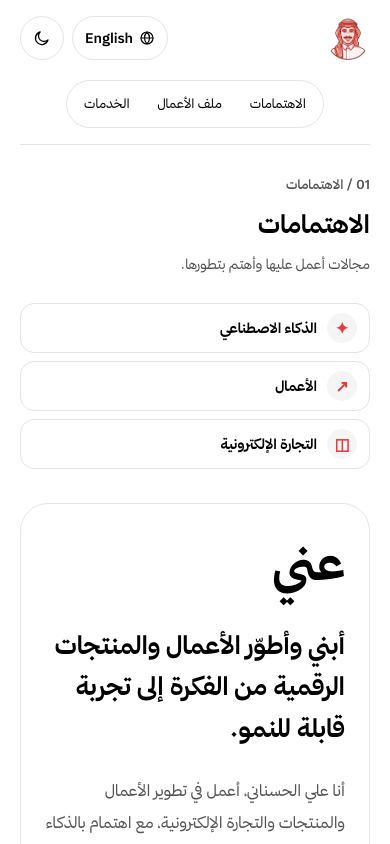
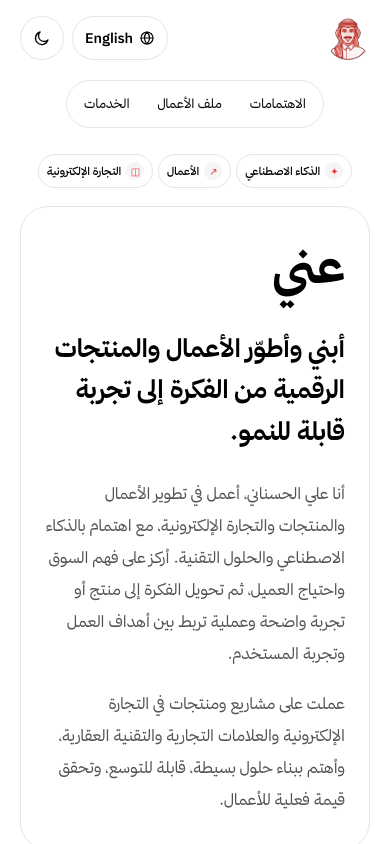
Before and after one commit to ibn-Lafi/ibnlafi, a Next.js app: page /ar in a window 390 px wide. Shown: the top 844 px of the page. Built offline with nearby package versions, Linux system fonts and the light colour scheme.

Commit message:
Make interests minimal and compact

```diff
--- a/src/app/globals.css
+++ b/src/app/globals.css
@@ -196,3 +196,6 @@ h1 { font-size: clamp(36px, 4.5vw, 60px); font-weight: 700; line-height: 1.35; m
 
 /* No divider between header/navigation and About card */
 .site-header{border-bottom:0}
+
+/* Compact interests directly below navigation */
+.interests-section{padding-block:14px 18px;border-top:0}.interests-section .section-heading{display:none}.interest-list{justify-content:center;gap:8px}.interest-item{min-height:38px;padding:6px 12px;border-radius:999px;font-size:13px;font-weight:500;background:transparent}.interest-icon{width:22px;height:22px;font-size:12px}.about-section{padding-top:4px}@media(max-width:580px){.interests-section{padding-block:10px 14px}.interest-list{display:flex;flex-wrap:nowrap;justify-content:center;gap:5px}.interest-item{width:auto;min-height:34px;padding:5px 8px;border-radius:999px;font-size:11px;gap:5px}.interest-icon{width:18px;height:18px;font-size:10px}}
```
